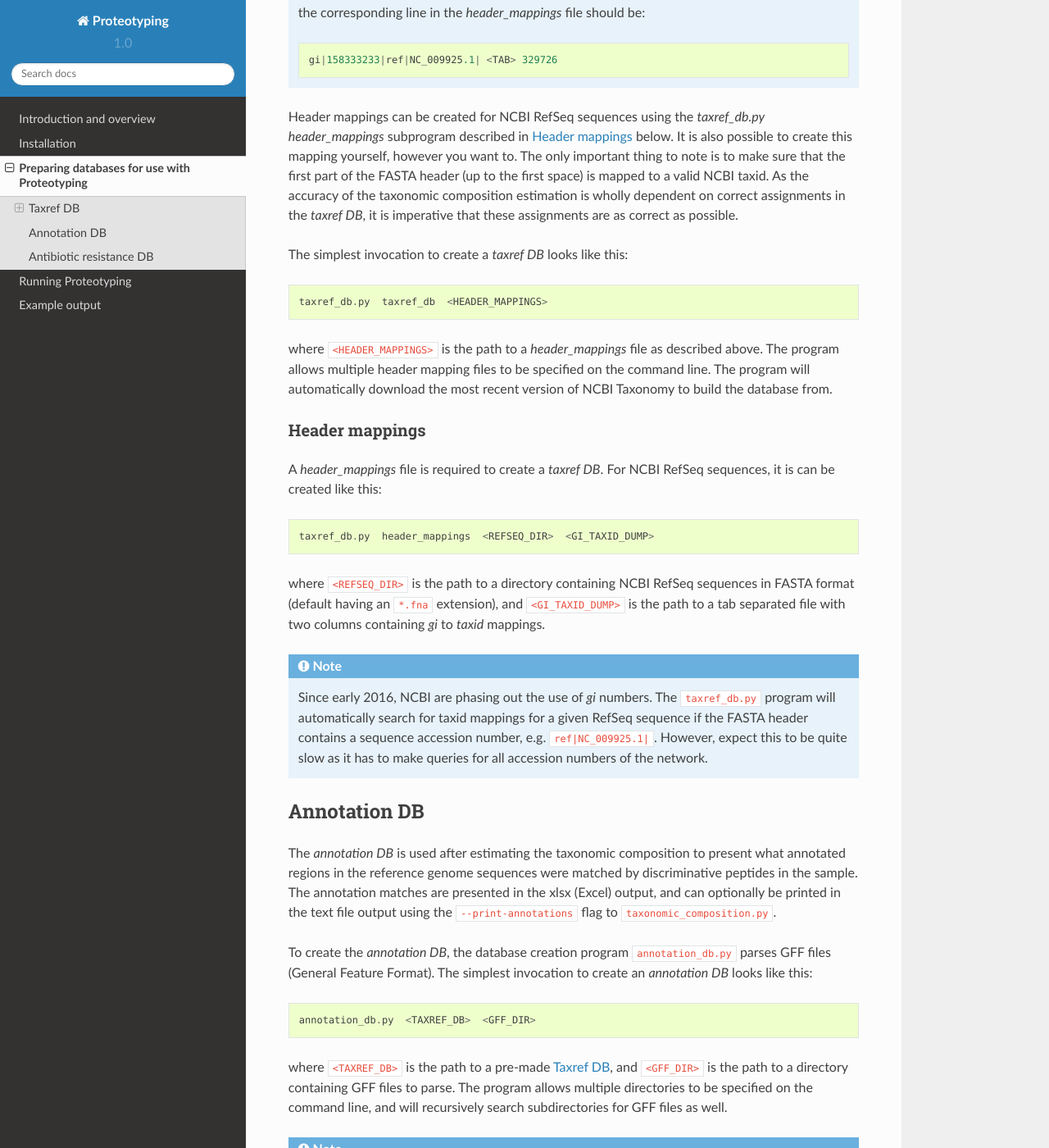
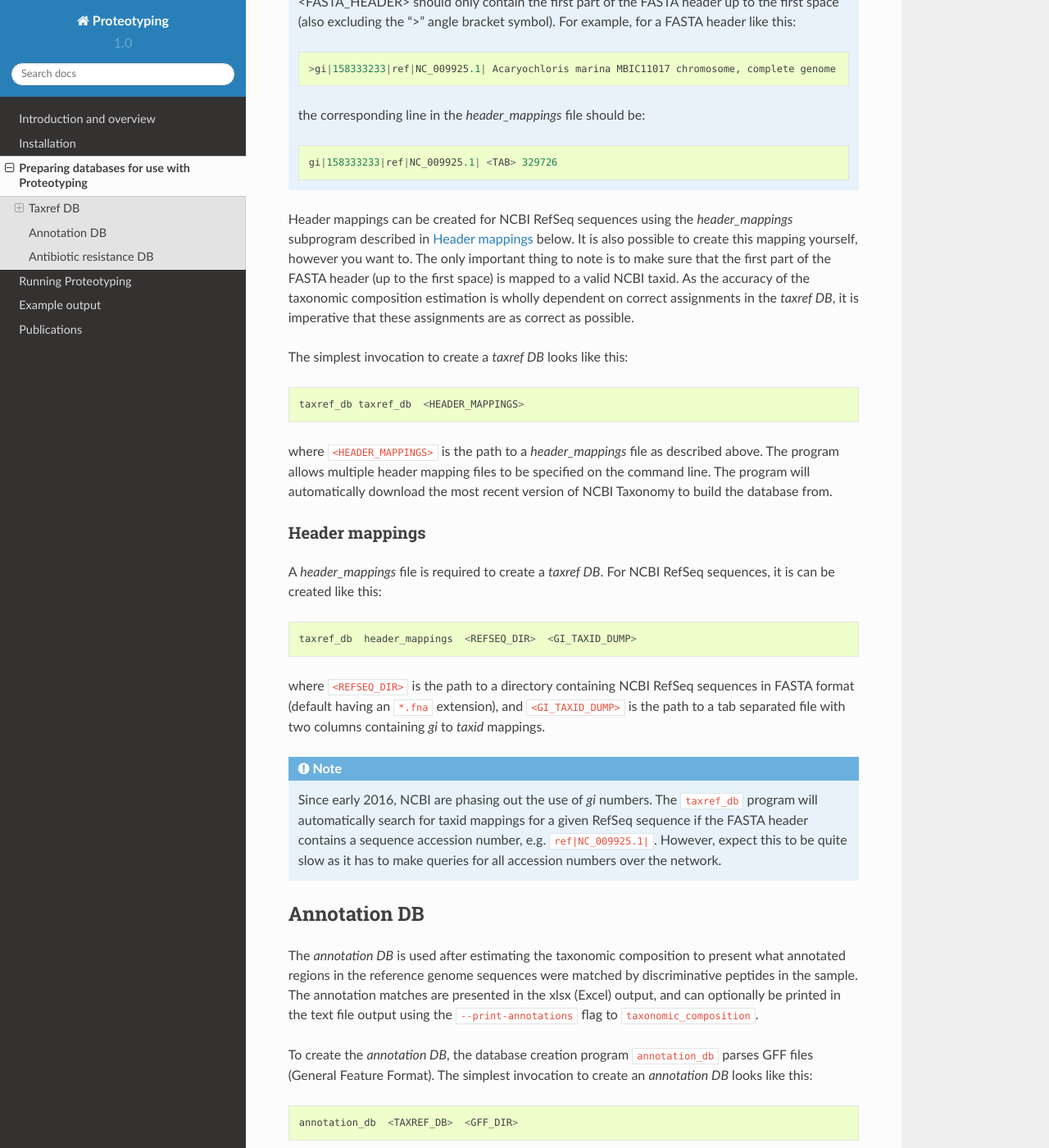
Before and after one commit to boulund/tcup, a Sphinx documentation site: the page built from docs/source/preparing_databases.rst, in a window 1280 px wide and 1400 px high, scrolled down 1226 px. Shown: the whole window at 82% size. Built offline with Sphinx 7.4.7 and the Read the Docs theme 2.0.0, drawn with Linux system fonts in a browser that asks for light colours; some of the changed text lies outside the part shown.

Commit message:
Docs: Changed executable names, fixed some typos. Added notes on differences between Windows and Linux. Added Publications page.

```diff
--- a/docs/source/preparing_databases.rst
+++ b/docs/source/preparing_databases.rst
@@ -53,7 +58,7 @@ To create the `taxref DB`, a single user-created input file is required, called
 
 
 Header mappings can be created for NCBI RefSeq sequences using the
-`taxref_db.py header_mappings` subprogram described in `Header mappings`_
+`header_mappings` subprogram described in `Header mappings`_
 below. It is also possible to create this mapping yourself, however you want
 to. The only important thing to note is to make sure that the first part of the
 FASTA header (up to the first space) is mapped to a valid NCBI taxid. As the
@@ -63,7 +68,7 @@ correct as possible.
 
 The simplest invocation to create a `taxref DB` looks like this::
 
-    taxref_db.py  taxref_db  <HEADER_MAPPINGS>
+    taxref_db taxref_db  <HEADER_MAPPINGS>
 
 where ``<HEADER_MAPPINGS>`` is the path to a `header_mappings` file as
 described above. The program allows multiple header mapping files to be
@@ -76,7 +81,7 @@ Header mappings
 A `header_mappings` file is required to create a `taxref DB`.
 For NCBI RefSeq sequences, it is can be created like this::
 
-    taxref_db.py  header_mappings  <REFSEQ_DIR>  <GI_TAXID_DUMP>
+    taxref_db  header_mappings  <REFSEQ_DIR>  <GI_TAXID_DUMP>
 
 where ``<REFSEQ_DIR>`` is the path to a directory containing NCBI RefSeq
 sequences in FASTA format (default having an ``*.fna`` extension), and
@@ -85,10 +90,10 @@ containing `gi` to `taxid` mappings.
 
 .. note::
     Since early 2016, NCBI are phasing out the use of `gi` numbers. The
-    ``taxref_db.py`` program will automatically search for taxid mappings for a
+    ``taxref_db`` program will automatically search for taxid mappings for a
     given RefSeq sequence if the FASTA header contains a sequence accession
     number, e.g. ``ref|NC_009925.1|``. However, expect this to be quite slow
-    as it has to make queries for all accession numbers of the network.
+    as it has to make queries for all accession numbers over the network.
 
 
 .. _`NCBI Taxonomy`: http://www.ncbi.nlm.nih.gov/taxonomy
@@ -100,13 +105,13 @@ The `annotation DB` is used after estimating the taxonomic composition to
 present what annotated regions in the reference genome sequences were matched
 by discriminative peptides in the sample. The annotation matches are presented
 in the xlsx (Excel) output, and can optionally be printed in the text file output
-using the ``--print-annotations`` flag to ``taxonomic_composition.py``.
+using the ``--print-annotations`` flag to ``taxonomic_composition``.
 
-To create the `annotation DB`, the database creation program ``annotation_db.py``
+To create the `annotation DB`, the database creation program ``annotation_db``
 parses GFF files (General Feature Format). The simplest invocation to create
 an `annotation DB` looks like this::
 
-    annotation_db.py  <TAXREF_DB>  <GFF_DIR>
+    annotation_db  <TAXREF_DB>  <GFF_DIR>
 
 where ``<TAXREF_DB>`` is the path to a pre-made `Taxref DB`_, and ``<GFF_DIR>``
 is the path to a directory containing GFF files to parse. The program allows
@@ -114,7 +119,7 @@ multiple directories to be specified on the command line, and will recursively
 search subdirectories for GFF files as well.
 
 .. note::
-    Creating an `annotation_DB` requires a pre-made `taxref DB`. Also note that
+    Creating an `annotation DB` requires a pre-made `taxref DB`. Also note that
     the program won't know what to do if it encounters GFF files for reference
     genome sequences that were not included in the creation of the `taxref DB`.
 
--- /dev/null
+++ b/docs/source/publications.rst
@@ -0,0 +1,3 @@
+Publications
+============
+This page will list publications relevant to |name|.
```
Also changed, not shown: other parts of docs/source/preparing_databases.rst (+5 -0 lines), docs/source/index.rst (+6 -4 lines), docs/source/installation.rst (+8 -3 lines), docs/source/running.rst (+7 -2 lines).
